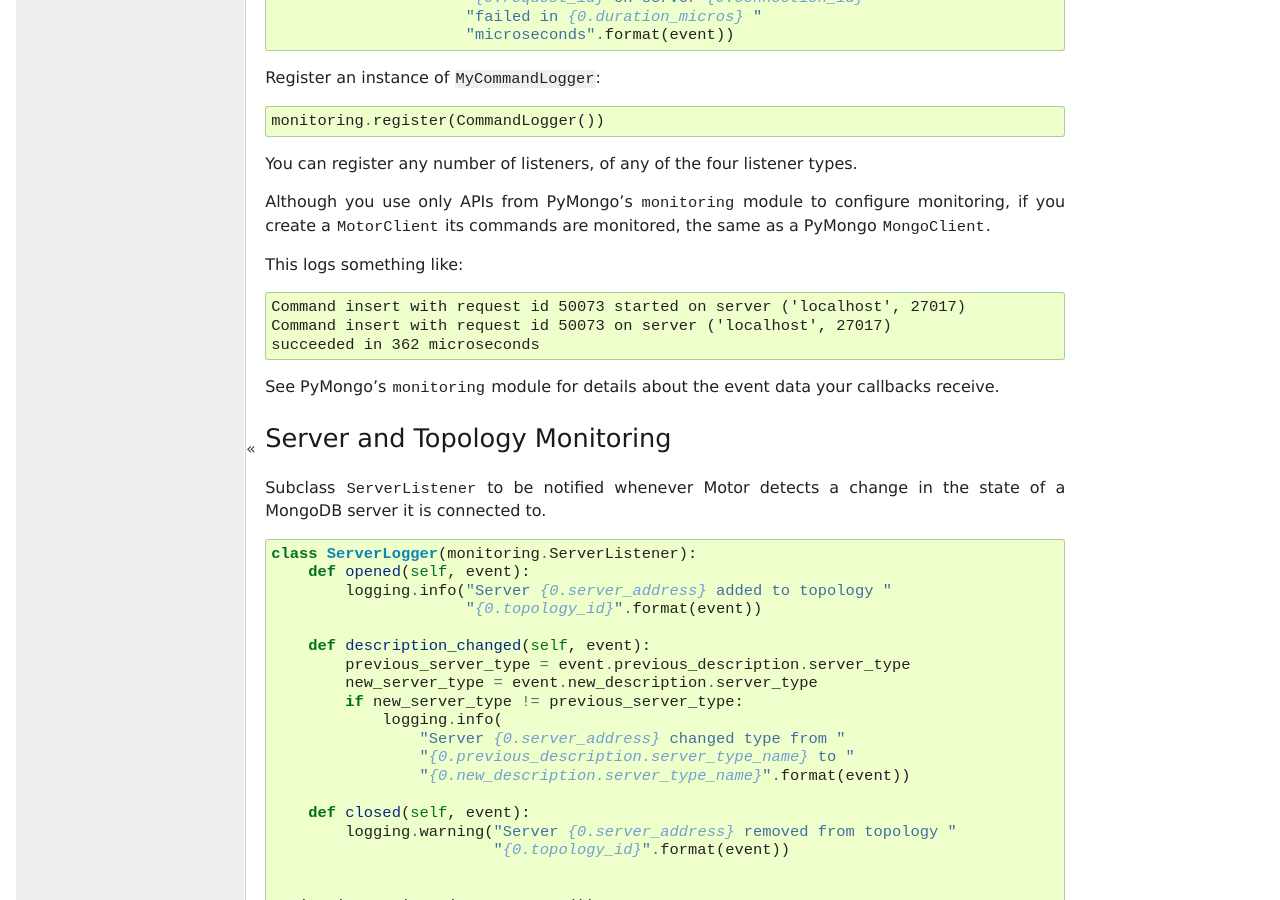
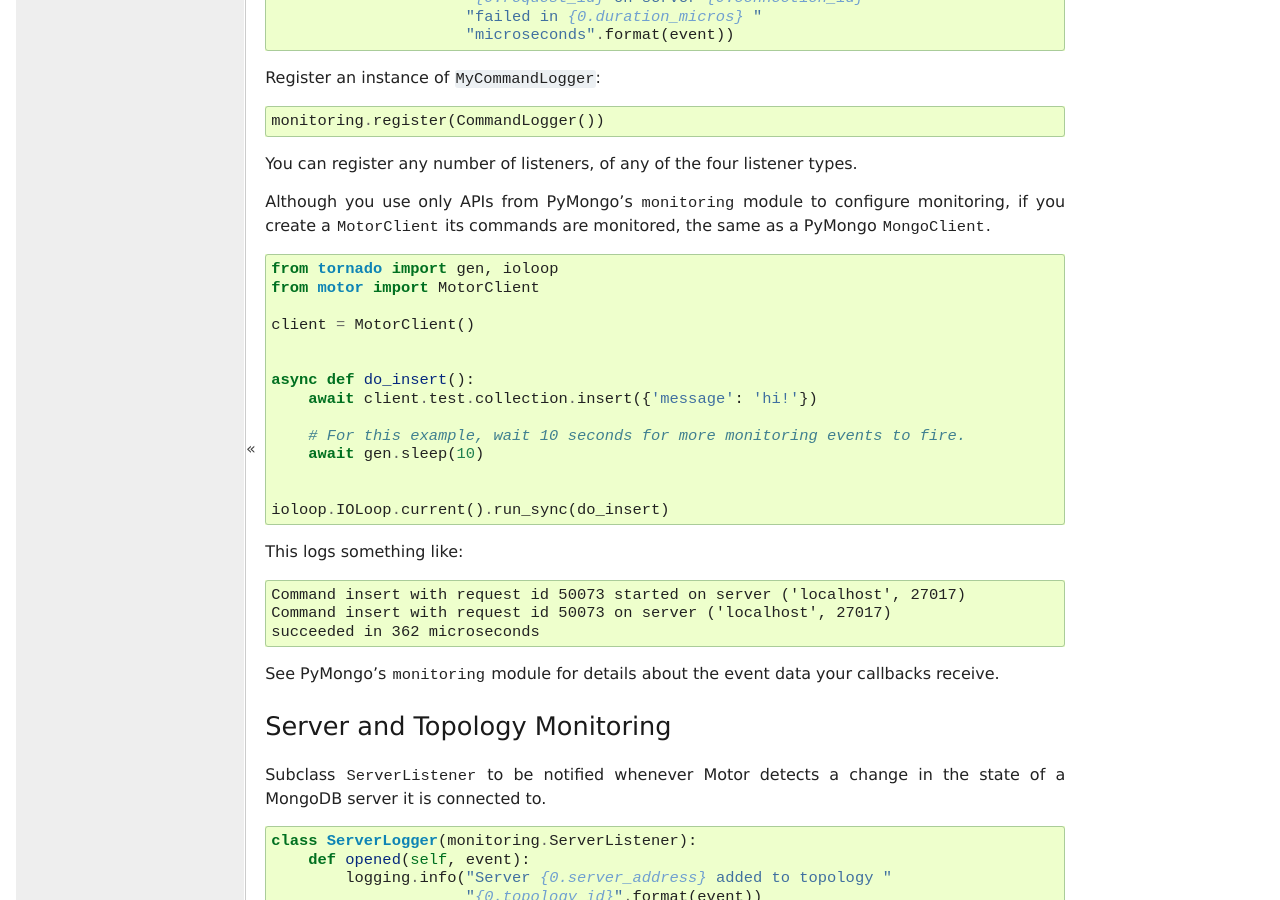
Before and after one commit to mongodb/motor, a Sphinx documentation site: the page built from doc/examples/monitoring.rst, in a window 1280 px wide and 900 px high, scrolled down 859 px. Built offline with Sphinx 7.4.7, drawn with Linux system fonts in a browser that asks for light colours; pages that are not in the unit, such as notebooks, are missing from menus; the version number is read from the project's files by our own code.

Commit message:
MOTOR-132 APM example, fix literalinclude

```diff
--- a/doc/examples/monitoring.rst
+++ b/doc/examples/monitoring.rst
@@ -29,7 +29,7 @@ You can register any number of listeners, of any of the four listener types.
 
 Although you use only APIs from PyMongo's :mod:`~pymongo.monitoring` module to configure monitoring, if you create a :class:`MotorClient` its commands are monitored, the same as a PyMongo :class:`~pymongo.mongo_client.MongoClient`.
 
-.. literalinclude::
+.. literalinclude:: monitoring_example.py
   :language: py3
   :start-after: motorclient start
   :end-before: motorclient end
```
